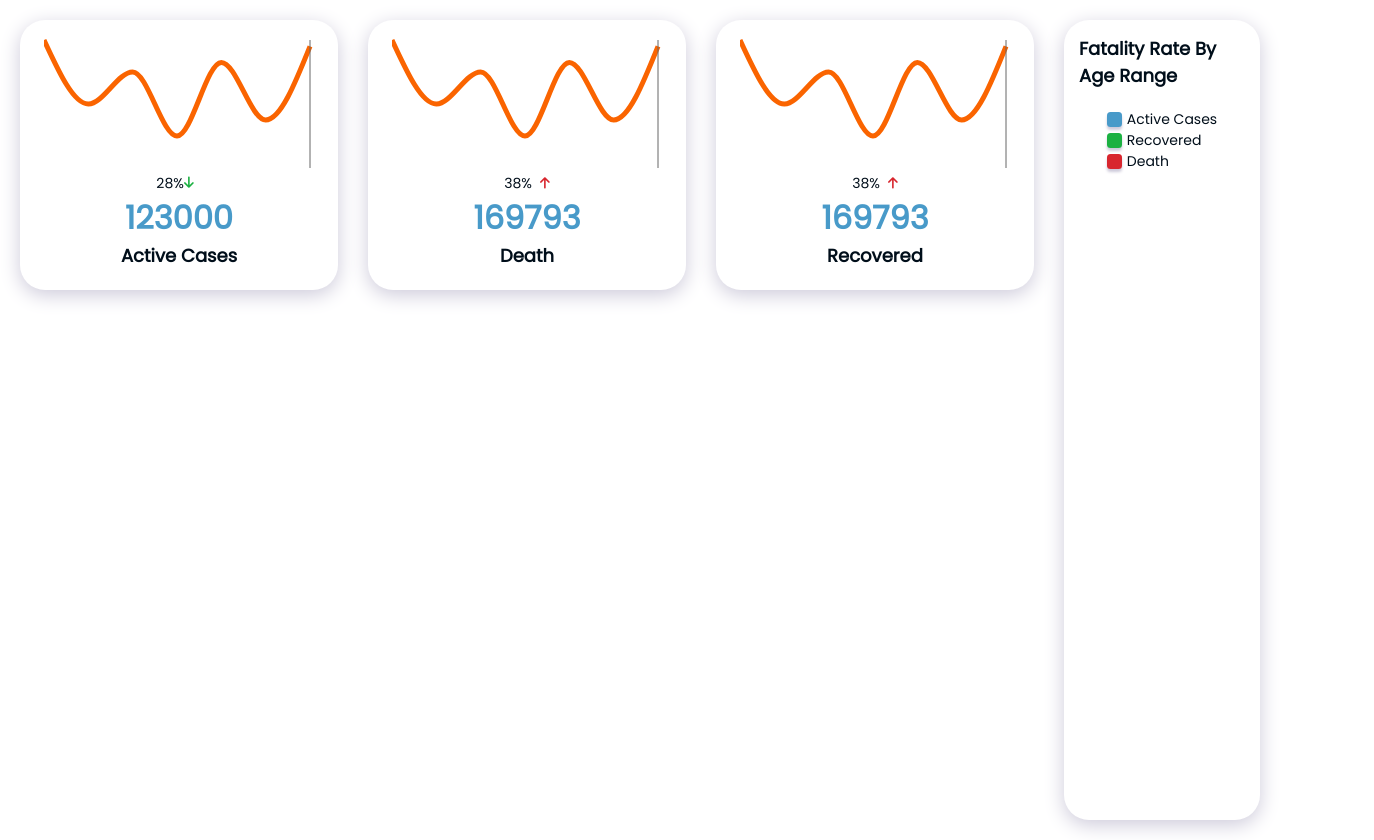
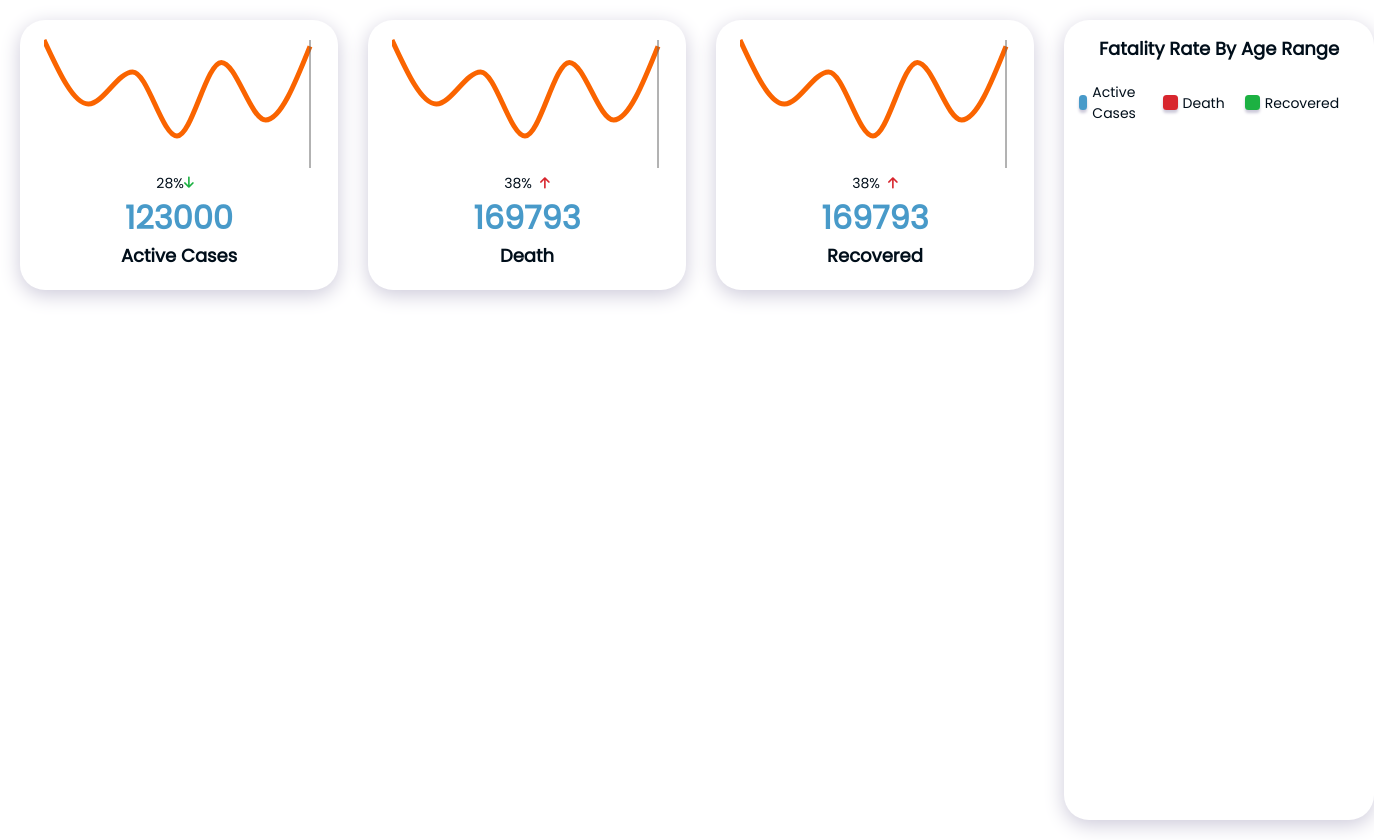
Before and after one commit to sonyacodez/CoronaTracker, a React (Create React App) app: page / in a window 1280 px wide. Shown: the whole page, 1374 px wide, since content can reach past the window. Built offline with nearby package versions, Linux system fonts and the light colour scheme; what i18next-icu would draw is missing.

Commit message:
updated Legend in AgeRangeGraph

```diff
--- a/src/components/AgeRangeGraph/AgeRangeGraph.style.ts
+++ b/src/components/AgeRangeGraph/AgeRangeGraph.style.ts
@@ -1,9 +1,9 @@
 import styled from 'styled-components/macro';
-import { IColors } from '../../types/styled';
 
 export const KeyContainer = styled.div`
   display: flex;
   align-items: center;
+  margin-right: 2rem;
 `;
 
 export const Container = styled.div`
@@ -17,21 +17,22 @@ export const Container = styled.div`
   background-color: ${({ theme }) => theme.colors.white};
   box-shadow: 0px 5px 20px 0px ${({ theme }) => theme.colors.lightGray2};
 
-  & > div > ${KeyContainer}:first-of-type {
+  & > div > ${KeyContainer} {
     margin-top: 2rem;
-  }
-  & > div > ${KeyContainer}:last-of-type {
     margin-bottom: 2rem;
   }
 `;
 
+export const Legend = styled.div`
+  display: flex;
+`;
 
-export const KeyColorSquare = styled.div <{ keyColor: keyof IColors }>`
+export const KeyColorSquare = styled.div<{ keyColor: string }>`
   width: 1.5rem;
   height: 1.5rem;
   margin-right: 0.5rem;
   margin-bottom: 0.1rem;
   border-radius: 3.5px;
-  background-color: ${({ keyColor, theme: { colors } }) => colors[keyColor]};
+  background-color: ${({ keyColor }) => keyColor};
   box-shadow: 0px 3px 3px 0px ${({ theme: { colors } }) => colors.lightGray2};
 `;
--- a/src/components/AgeRangeGraph/AgeRangeGraph.tsx
+++ b/src/components/AgeRangeGraph/AgeRangeGraph.tsx
@@ -1,30 +1,31 @@
 import React, { FC } from 'react';
 import * as S from './AgeRangeGraph.style';
-import { IColors } from '../../types/styled';
+import { useTheme } from 'styled-components';
 import { useTranslation } from 'react-i18next';
 import CustomText from '../Shared/CustomText/CustomText';
 
 interface IProps {}
 
 const AgeRangeGraph: FC<IProps> = () => {
+  const { colors } = useTheme();
   const { t } = useTranslation();
-  const legendKeyMapper: { [text: string]: keyof IColors } = {
-    [t('caseStatuses.active')]: 'teal',
-    [t('caseStatuses.recovered')]: 'green1',
-    [t('caseStatuses.death')]: 'red'
+  const legendKeyMapper: { [text: string]: string } = {
+    [t('caseStatuses.active')]: colors.teal,
+    [t('caseStatuses.death')]: colors.red,
+    [t('caseStatuses.recovered')]: colors.green1
   };
 
   return (
     <S.Container>
       <CustomText bold size="s18" text={t('ageRangeGraph.title')} />
-      <div>
+      <S.Legend>
         {Object.entries(legendKeyMapper).map(([text, color]) => (
           <S.KeyContainer>
             <S.KeyColorSquare keyColor={color} />
             <CustomText size="s14" text={text} />
           </S.KeyContainer>
         ))}
-      </div>
+      </S.Legend>
     </S.Container>
   );
 };
```
